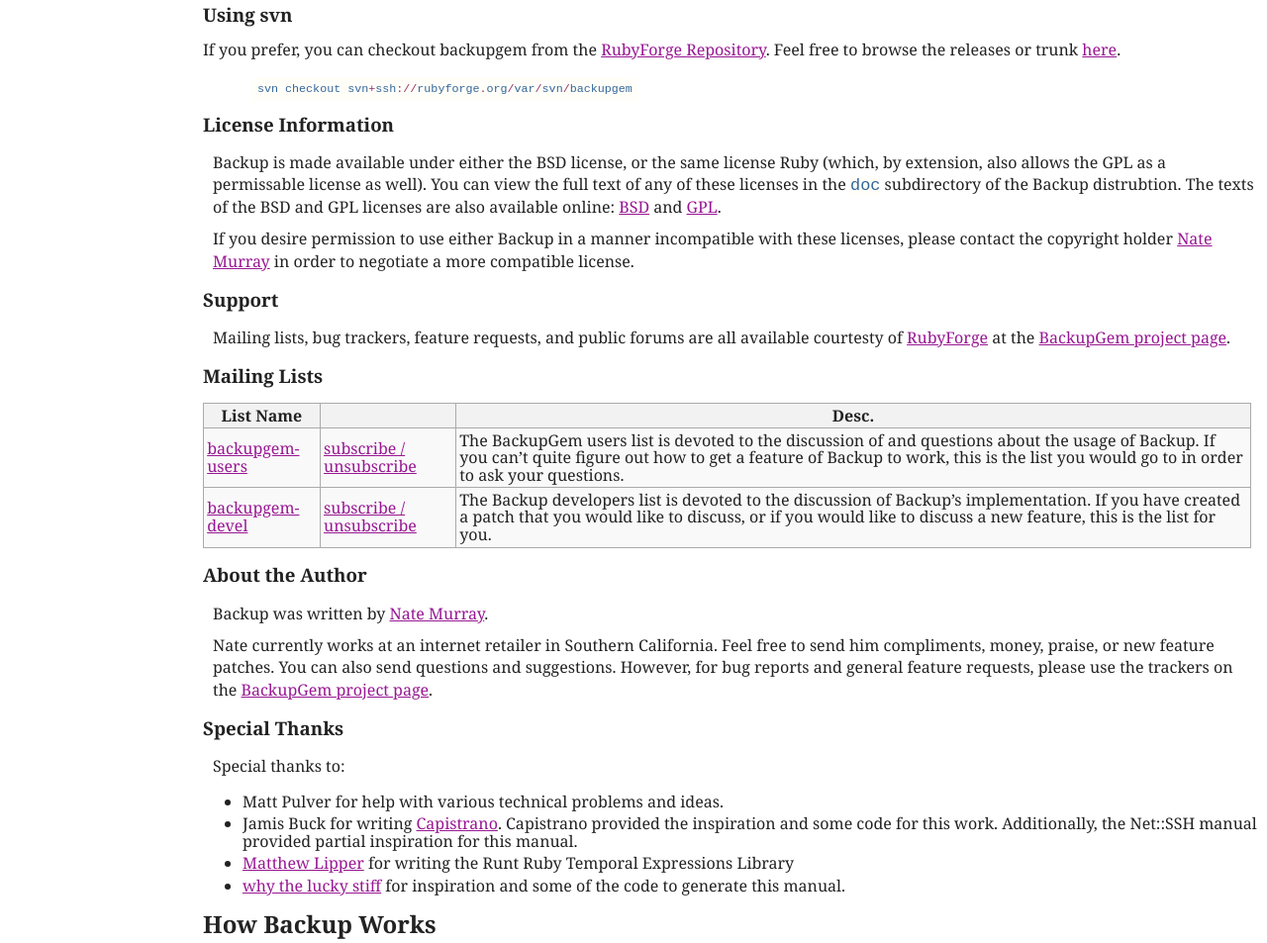
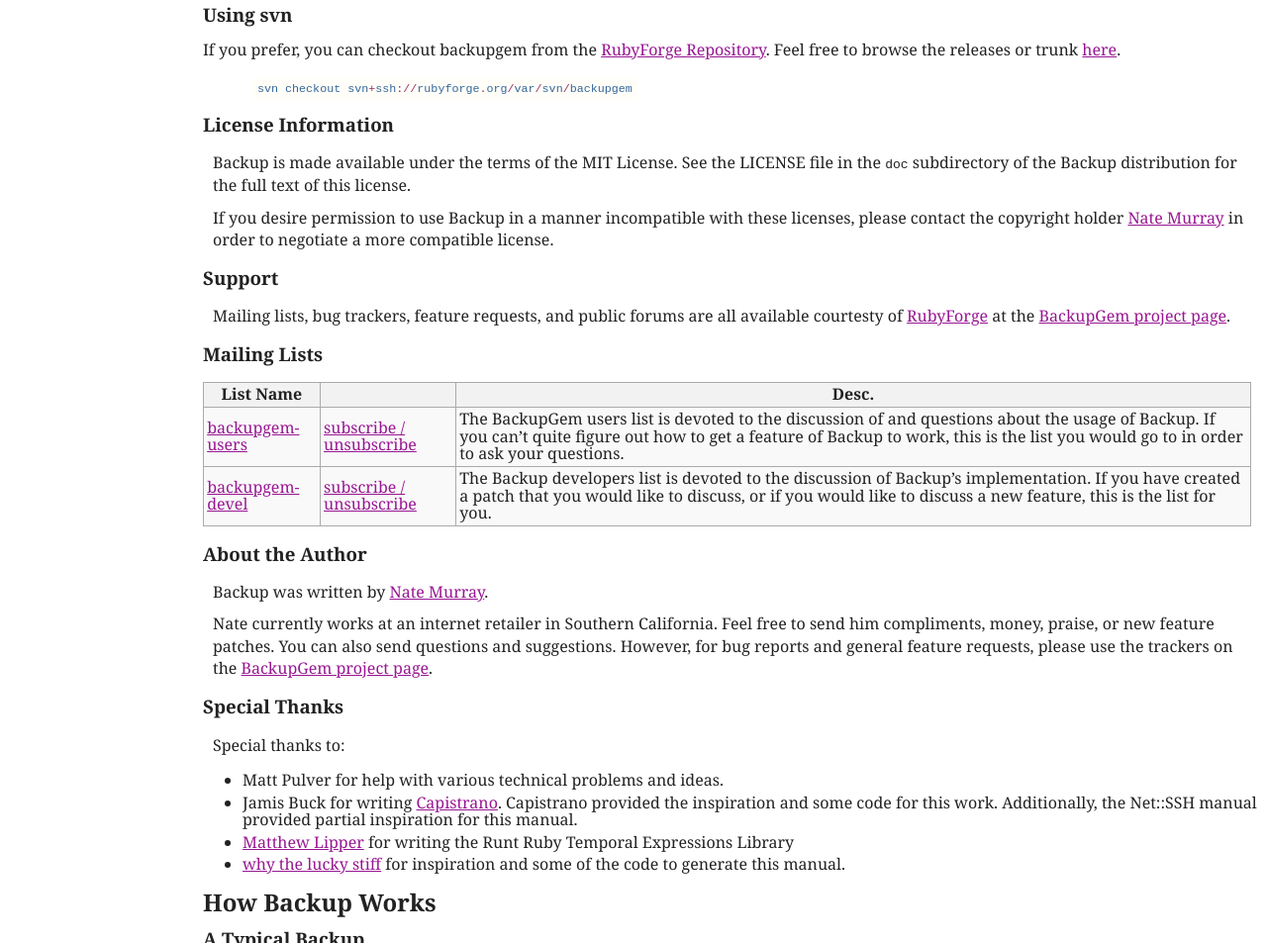
Before and after one commit to jashmenn/backupgem, a plain HTML site: page doc/index.html in a window 1280 px wide. Shown: the part 923-1876 px from the top of the page at 99% size. Drawn offline with Linux system fonts and the light colour scheme.

Commit message:
tidy up license info

```diff
--- a/doc/index.html
+++ b/doc/index.html
@@ -101,10 +101,9 @@ This is an early version of <code><span class="constant">Backup</span></code>.
 
     <a name="Housekeeping_License_Information"
     ></a><h3>License Information</h3>
-    <p>Backup is made available under either the <span class="caps">BSD</span> license, or the same license Ruby (which, by extension, also allows the <span class="caps">GPL</span> as a permissable license as well). You can view the full text of any of these licenses in the <code><span class="ident">doc</span></code> subdirectory of the Backup distrubtion. The texts of the <span class="caps">BSD</span> and <span class="caps">GPL</span> licenses are also available online: <a href="http://www.opensource.org/licenses/bsd-license.php"><span class="caps">BSD</span></a> and <a href="http://www.opensource.org/licenses/gpl-license.php"><span class="caps">GPL</span></a>.</p>
+    <p>Backup is made available under the terms of the <span class="caps">MIT</span> License.  See the LICENSE file in the <tt>doc</tt> subdirectory of the Backup distribution for the full text of this license.</p>
 
-
-	<p>If you desire permission to use either Backup in a manner incompatible with these licenses, please contact the copyright holder <a href="mailto:nate+backup@natemurray.com">Nate Murray</a> in order to negotiate a more compatible license.</p>
+    <p>If you desire permission to use Backup in a manner incompatible with these licenses, please contact the copyright holder <a href="mailto:nate+backup@natemurray.com">Nate Murray</a> in order to negotiate a more compatible license.</p>
 
     <a name="Housekeeping_Support"
     ></a><h3>Support</h3>
```
Also changed, not shown: README.txt.
